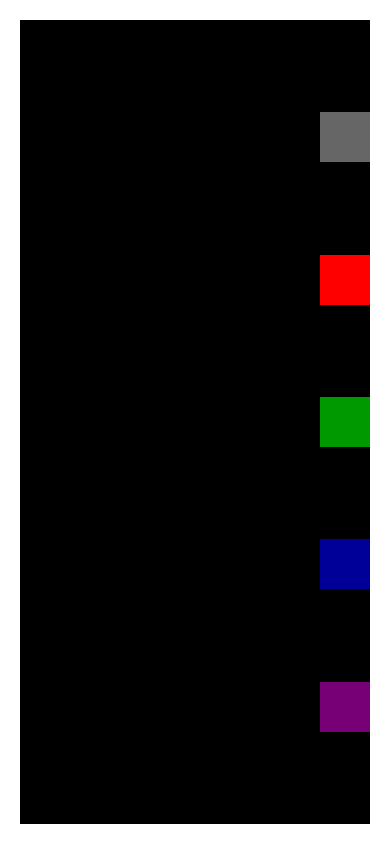
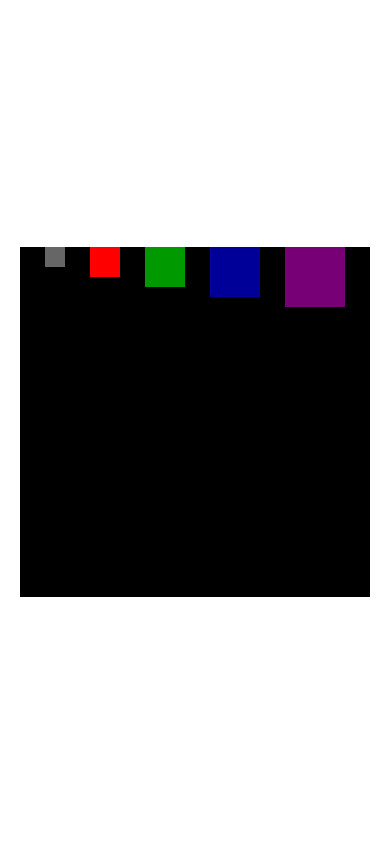
Before and after one commit to codedemonbr/exercicios-fundamentos-react-native, a React Native app: screen / in a window 390 px wide. Built offline with nearby package versions, Linux system fonts and the light colour scheme.

Commit message:
Trabalhando com flex direction

```diff
--- a/App.js
+++ b/App.js
@@ -2,12 +2,12 @@
 import React from 'react';
 import { StyleSheet, Text, SafeAreaView, View } from 'react-native';
 
-import FlexBoxV2 from './src/components/layout/FlexBoxV2';
+import FlexBoxV3 from './src/components/layout/FlexBoxV3';
 
 export default function App() {
     return (
         <View style={style.container}>
-            <FlexBoxV2 />
+            <FlexBoxV3 />
             <StatusBar style="auto" />
         </View>
     );
--- /dev/null
+++ b/src/components/layout/FlexBoxV3.js
@@ -0,0 +1,27 @@
+import React from 'react';
+import { View, StyleSheet } from 'react-native';
+
+import Quadrado from './Quadrado';
+
+export default (props) => {
+    return (
+        <View style={style.FlexV2}>
+            <Quadrado cor="#666" lado={20} />
+            <Quadrado cor="#f00" lado={30} />
+            <Quadrado cor="#090" lado={40} />
+            <Quadrado cor="#009" lado={50} />
+            <Quadrado cor="#707" lado={60} />
+        </View>
+    );
+};
+
+const style = StyleSheet.create({
+    FlexV2: {
+        flexDirection: 'row',
+        justifyContent: 'space-evenly',
+        alignItems: 'flex-start',
+        height: 350,
+        width: '100%',
+        backgroundColor: '#000',
+    },
+});
--- a/src/components/layout/Quadrado.js
+++ b/src/components/layout/Quadrado.js
@@ -2,7 +2,7 @@
 import { View } from 'react-native';
 
 export default (props) => {
-    let lado = 50;
+    let lado = props.lado || 50;
     return (
         <View
             style={{
```
